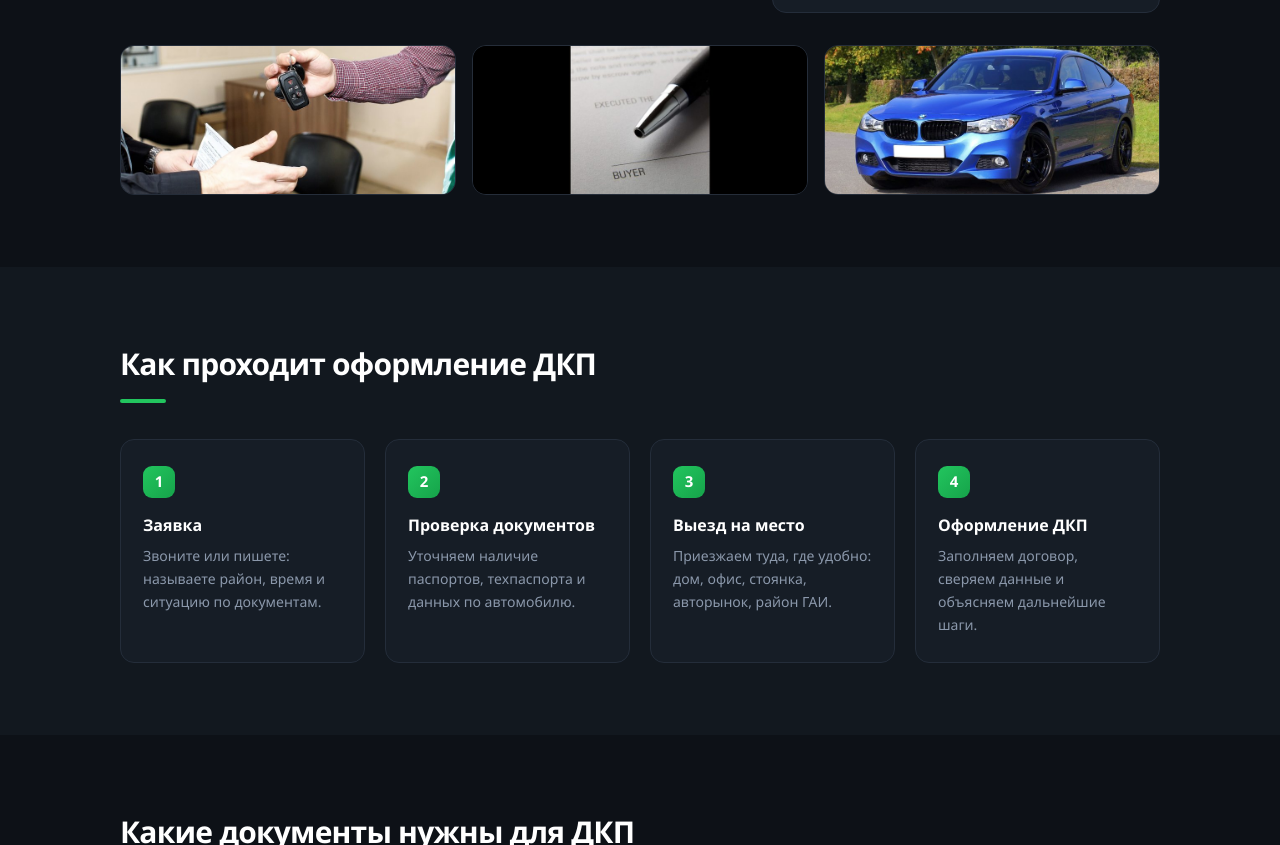
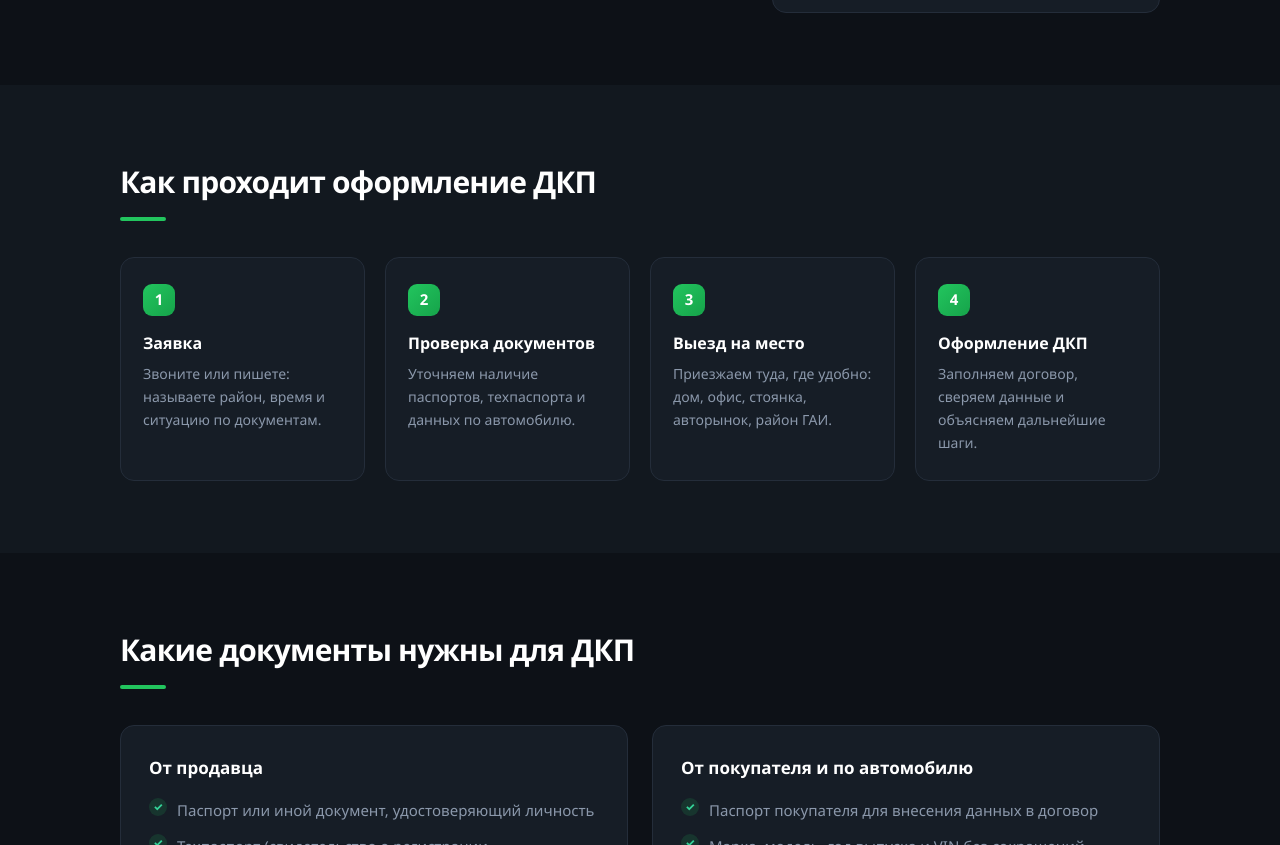
Before and after one commit to tolik-osmolovsky/podboravto, a plain HTML site: page index.html in a window 1280 px wide. Shown: the part 1136-1981 px from the top of the page. Drawn offline with Linux system fonts and the light colour scheme.

Commit message:
fix: убраны картинки с сайта, оставлен только og:image

```diff
--- a/css/style.css
+++ b/css/style.css
@@ -650,31 +650,6 @@ img { max-width: 100%; }
     box-shadow: 0 8px 24px rgba(34, 197, 94, .45);
 }
 
-/* ---------- images ---------- */
-
-.gallery {
-    display: grid;
-    grid-template-columns: repeat(3, 1fr);
-    gap: 16px;
-    margin-top: 32px;
-}
-
-.gallery img {
-    display: block;
-    width: 100%;
-    height: 150px;
-    object-fit: cover;
-    border-radius: var(--radius);
-    border: 1px solid var(--line);
-    filter: saturate(.9);
-    transition: filter .25s, transform .25s;
-}
-
-.gallery img:hover {
-    filter: saturate(1.1);
-    transform: translateY(-3px);
-}
-
 /* ---------- about / text blocks (SEO) ---------- */
 
 .eyebrow {
@@ -867,8 +842,6 @@ img { max-width: 100%; }
     .steps { grid-template-columns: 1fr; }
     .contacts { grid-template-columns: 1fr; }
     .about-grid { grid-template-columns: 1fr; }
-    .gallery { grid-template-columns: 1fr 1fr; }
-    .gallery img { height: 120px; }
     .text-after { padding: 16px 18px; }
     .cta { padding: 48px 0; }
     .cta h2 { font-size: 25px; }
--- a/index.html
+++ b/index.html
@@ -207,14 +207,6 @@
                         </ul>
                         <a class="btn btn-block" href="tel:+375293559988">Позвонить сейчас</a>
                     </aside>
-                </div>
-                <div class="gallery">
-                    <img src="img/deal.jpg" width="800" height="533" loading="lazy"
-                         alt="Оформление ДКП в Гомеле — передача ключей и документов">
-                    <img src="img/contract.jpg" width="800" height="500" loading="lazy"
-                         alt="Бланк договора купли-продажи авто">
-                    <img src="img/car.jpg" width="800" height="449" loading="lazy"
-                         alt="Оформление договора купли-продажи авто в Гомеле">
                 </div>
             </div>
         </section>
```
Also changed, not shown: img/car.jpg (deleted), img/contract.jpg (deleted), img/deal.jpg (deleted).
